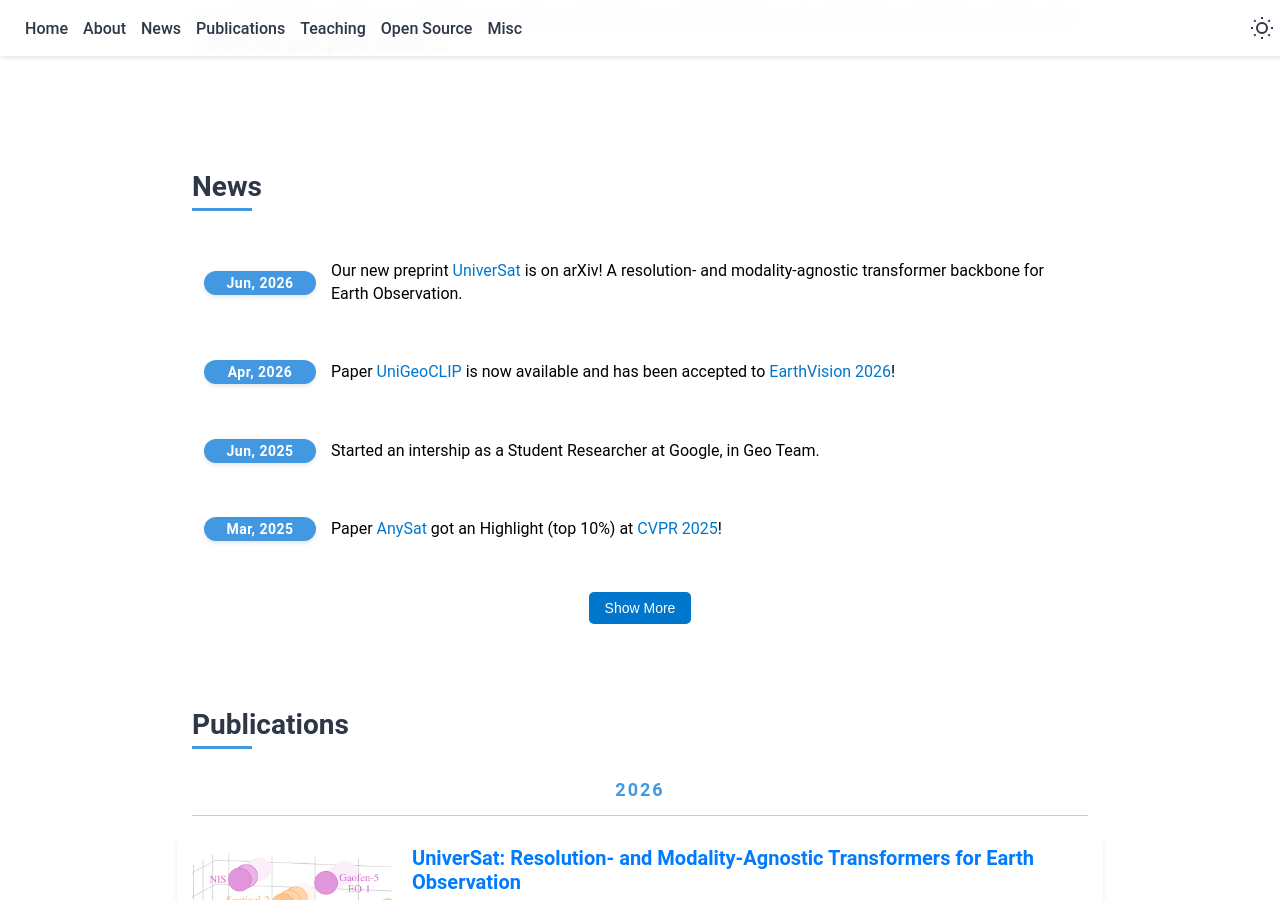
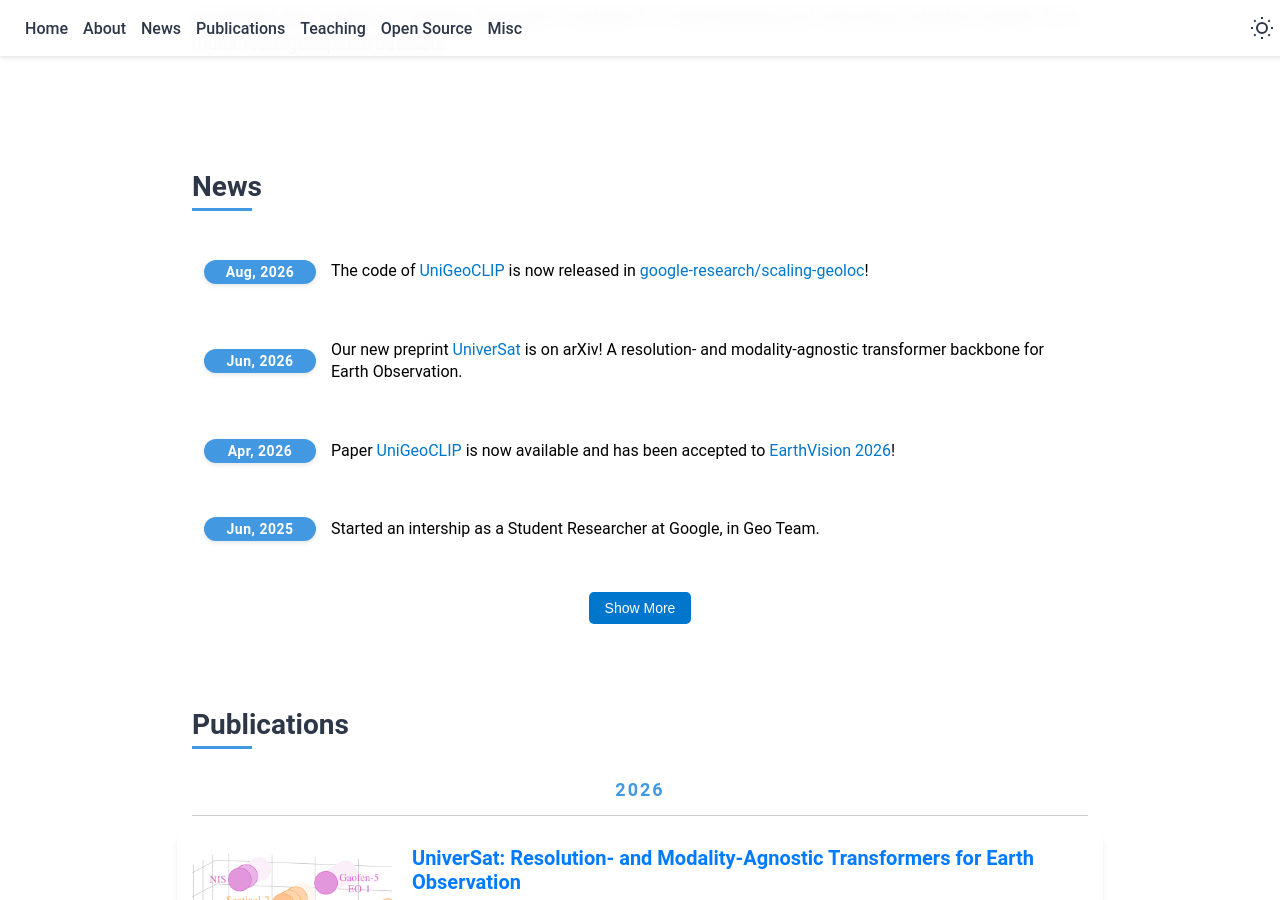
Before and after one commit to gastruc/gastruc.github.io, a Jekyll site: the page built from index.markdown, in a window 1280 px wide and 900 px high, scrolled down 739 px. Built offline with Jekyll 4.4.1, drawn with Linux system fonts in a browser that asks for light colours; some of the changed text lies outside the part shown.

Commit message:
Add new news entry for UniGeoCLIP release, update open source section to include scaling-geoloc, and enhance open source display with contributions. Also, add a banner video for UniverSat and adjust CSS styles for better layout.

```diff
--- a/_data/main/news.yaml
+++ b/_data/main/news.yaml
@@ -30,3 +30,6 @@
 
 - date: 2026-06-02
   content: Our new preprint [UniverSat](https://gastruc.github.io/universat) is on arXiv! A resolution- and modality-agnostic transformer backbone for Earth Observation.
+
+- date: 2026-08-03
+  content: The code of [UniGeoCLIP](https://gastruc.github.io/unigeoclip) is now released in [google-research/scaling-geoloc](https://github.com/google-research/scaling-geoloc)!
--- a/_data/main/open_source.yaml
+++ b/_data/main/open_source.yaml
@@ -17,3 +17,7 @@
 - repo_name: UniverSat
   repo_owner: gastruc
   type: own
+
+- repo_name: scaling-geoloc
+  repo_owner: google-research
+  type: contributor
--- a/_includes/main/open_source.html
+++ b/_includes/main/open_source.html
@@ -1,7 +1,11 @@
 <h2>Open Source</h2>
+{% assign own_projects = site.data.main.open_source | where: 'type', 'own' %}
+{% assign contributed_projects = site.data.main.open_source | where: 'type', 'contributor' %}
+{% if contributed_projects.size > 0 %}
+<h3>My repositories</h3>
+{% endif %}
 <div class="repo-wrapper">
-    {% assign filtered_projects = site.data.main.open_source | where: 'type', 'own' %}
-    {% for item in filtered_projects %}
+    {% for item in own_projects %}
     <div class="repo-row">
         <div class="repo-title">{{ item.repo_owner }} / {{ item.repo_name }}</div>
         <a href="https://github.com/{{ item.repo_owner }}/{{ item.repo_name }}">
@@ -11,3 +15,17 @@
     </div>
     {% endfor %}
 </div>
+{% if contributed_projects.size > 0 %}
+<h3>Contributions</h3>
+<div class="repo-wrapper">
+    {% for item in contributed_projects %}
+    <div class="repo-row">
+        <div class="repo-title">{{ item.repo_owner }} / {{ item.repo_name }}</div>
+        <a href="https://github.com/{{ item.repo_owner }}/{{ item.repo_name }}">
+            <img alt="GitHub Repo stars" class="repo-star"
+                src="https://img.shields.io/github/stars/{{ item.repo_owner }}/{{ item.repo_name }}?style=social">
+        </a>
+    </div>
+    {% endfor %}
+</div>
+{% endif %}
--- a/css/style.css
+++ b/css/style.css
@@ -728,9 +728,14 @@
 }
 
 #open-source h3 {
-    font-size: 23px;
+    color: #2d3748;
+    font-size: 20px;
     font-weight: bold;
     margin-bottom: 20px;
+}
+
+#open-source .repo-wrapper+h3 {
+    margin-top: 40px;
 }
 
 #misc ul {
```
Also changed, not shown: 1 other file.
